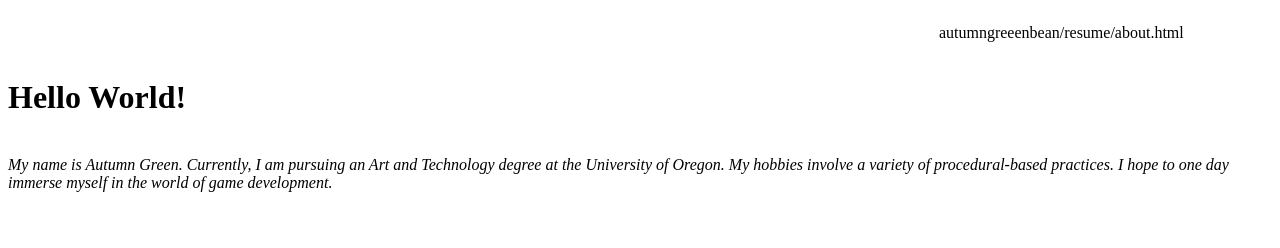
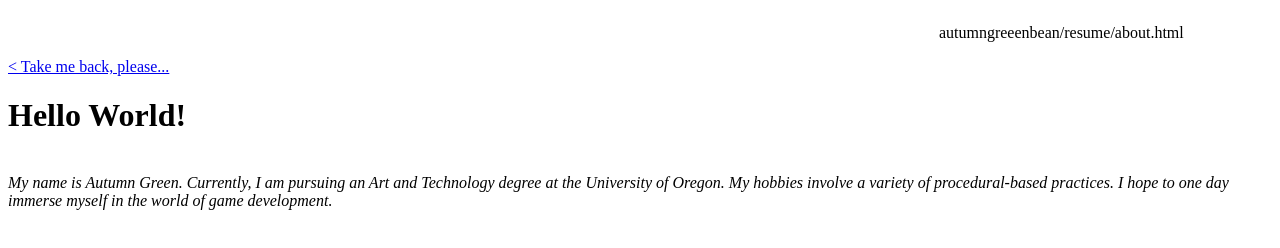
Before and after one commit to autumngreenbean/resume, a plain HTML site: page about.html in a window 1280 px wide. Drawn offline with Linux system fonts and the light colour scheme.

Commit message:
Update about.html

```diff
--- a/about.html
+++ b/about.html
@@ -37,7 +37,7 @@ border: 0px white;
 <div class="scroll-left">
 <p>autumngreeenbean/resume/about.html </p>
 </div>
-
+<a href="resume.html"> < Take me back, please...</a>
   <p>
     <h1> Hello World! </h1>
 <br>
```
